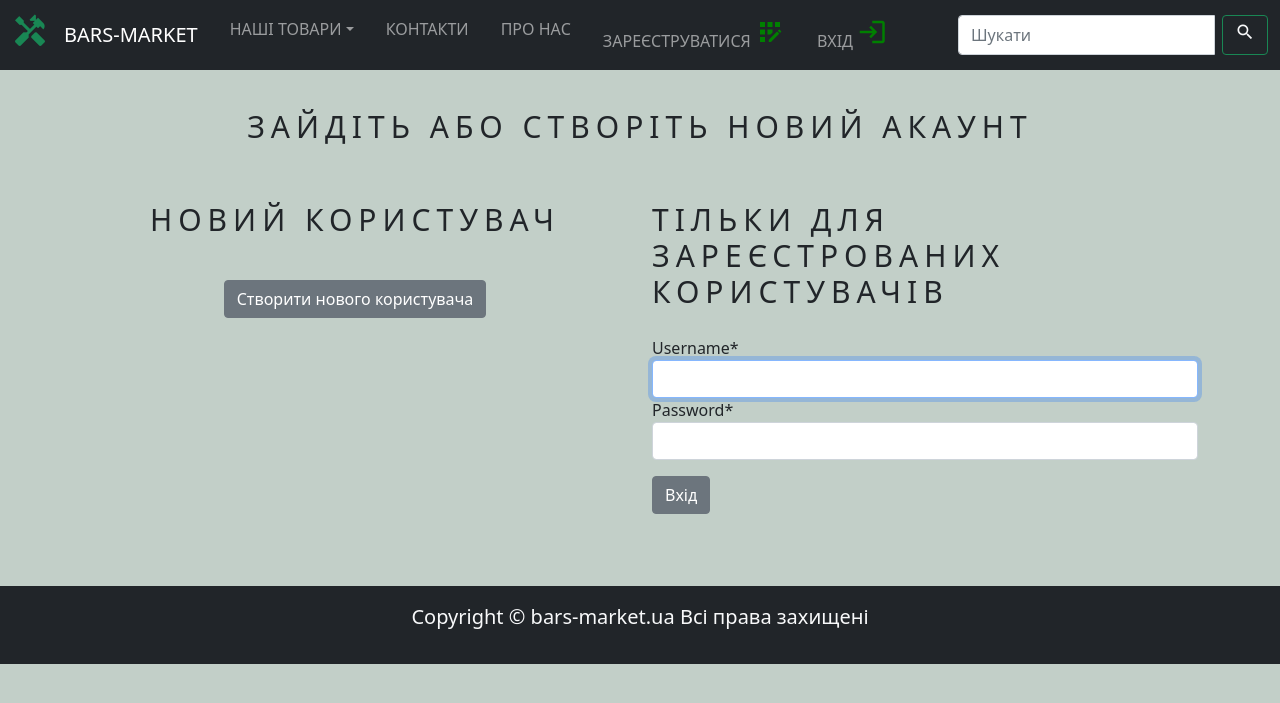
After one commit to barserkaua/Ecommerce-website, a Django app: page /account/login/ in a window 1280 px wide. The commit adds this page. Shown: the top 703 px of the page. Run offline with Django 3.2, Linux system fonts and the light colour scheme; data that the repository does not hold is empty; some libraries are stand-ins or nearby versions.

Commit message:
add login and logout

```diff
--- a/barsmarket/static/css/base1.css
+++ b/barsmarket/static/css/base1.css
@@ -33,3 +33,7 @@ body {
     color: red;
     font-weight: bold;
 }
+
+.custom_div {
+    margin-bottom: 20px !important;
+}
--- a/shop/templates/shop/cart.html
+++ b/shop/templates/shop/cart.html
@@ -35,7 +35,7 @@
                 {% for cart_item in cart_items %}
                 <tr>
                     <td>
-                        <a href="card_item.product.get_url">
+                        <a href="{{ cart_item.product.get_url }}">
                             <img src="{{cart_item.product.image.url}}" width="100" height="100">
                         </a>
                     </td>
--- /dev/null
+++ b/shop/templates/shop/login.html
@@ -0,0 +1,45 @@
+{% extends 'shop/base.html' %}
+
+{% load static %}
+{% load crispy_forms_tags %}
+
+{% block title %} Веритифікація {% endblock %}
+
+{% block content %}
+
+    <div class="container">
+        <br>
+        <h1 class="product_title text-center">
+            Зайдіть або створіть новий акаунт
+        </h1>
+        <div class="row">
+            <div class="col-12 col-sm-12 col-lg-6 text-center custom_div">
+                <br>
+                <h2 class="product_title">
+                   Новий користувач
+                </h2>
+                <br>
+                <a href="{% url 'signup' %}" class="btn
+                    btn-secondary">Створити нового користувача
+                </a>
+            </div>
+            <div class="col-12 col-sm-12 col-lg-6 bg-silver">
+                <div>
+                    <br>
+                    <h2 class="product_title">
+                       Тільки для зареєстрованих користувачів
+                    </h2>
+                    <form method="post">
+                        {% csrf_token %}
+                        <p>{{ form | crispy }}</p>
+                        <button type="submit" class="btn
+                        btn-secondary">Вхід</button>
+                    </form>
+                </div>
+
+            </div>
+        </div>
+    </div>
+    <br>
+
+{% endblock %}
--- a/shop/templates/shop/navbar.html
+++ b/shop/templates/shop/navbar.html
@@ -17,6 +17,38 @@
                </li>
                <li class="nav-item"><a href="" class="nav-link text-uppercase font-weight-bold px-3">Контакти</a></li>
                <li class="nav-item"><a href="" class="nav-link text-uppercase font-weight-bold px-3">Про нас</a></li>
+               {% if request.user.is_authenticated and request.user.first_name %}
+                    <li class="nav-item">
+                        <span class="nav-link text-uppercase font-weight-bold px-3">
+                            Привіт, {{ request.user.first_name }}!
+                            <i class="material-icons cart-icon">person</i>
+                        </span>
+                    </li>
+
+                    <li class="nav-item">
+                        <a href="{% url 'logout' %}" class="nav-link text-uppercase font-weight-bold px-3">
+                                 Вихід
+                             <i class="material-icons cart-icon">logout</i>
+                        </a>
+                    </li>
+
+               {% else %}
+                    <li class="nav-item">
+                        <a href="{% url 'signup' %}" class="nav-link text-uppercase font-weight-bold px-3">
+                                 Зареєструватися
+                             <i class="material-icons cart-icon">app_registration</i>
+                        </a>
+                    </li>
+
+                    <li class="nav-item">
+                        <a href="{% url 'login' %}" class="nav-link text-uppercase font-weight-bold px-3">
+                                 Вхід
+                             <i class="material-icons cart-icon">login</i>
+                        </a>
+                    </li>
+
+               {% endif %}
+
                {% if item_count > 0 %}
                <li class="nav-item">
                    <a href="{% url 'cart_detail' %}" class="nav-link text-uppercase font-weight-bold px-3">
--- a/shop/urls.py
+++ b/shop/urls.py
@@ -10,4 +10,6 @@ urlpatterns = [
     path('cart/remove/<int:product_id>', views.cart_remove, name='cart_remove'),
     path('cart/remove_product/<int:product_id>', views.cart_remove_product, name='cart_remove_product'),
     path('account/create/', views.signUpView, name='signup'),
+    path('account/login/', views.loginView, name='login'),
+    path('account/logout/', views.logoutView, name='logout'),
 ]
--- a/shop/views.py
+++ b/shop/views.py
@@ -3,8 +3,8 @@ from django.shortcuts import render, get_object_or_404, redirect
 from .models import Category, Product, Cart, CartItem
 from django.contrib.auth.models import Group, User
 from .forms import SignUpForm
-from django.http import HttpResponse
-
+from django.contrib.auth.forms import AuthenticationForm
+from django.contrib.auth import login, authenticate, logout
 
 # Create your views here.
 def home(request, category_slug=None):
@@ -99,3 +99,25 @@ def signUpView(request):
     else:
         form = SignUpForm()
     return render(request, 'shop/signup.html', {'form': form})
+
+
+def loginView(request):
+    if request.method == 'POST':
+        form = AuthenticationForm(data=request.POST)
+        if form.is_valid():
+            username = request.POST['username']
+            password = request.POST['password']
+            user = authenticate(username=username, password=password)
+            if user is not None: # якщо такий юзер інсує, то ми логінимо
+                login(request, user)
+                return redirect('home')
+            else:
+                return redirect('signup')
+    else:
+        form = AuthenticationForm()
+    return render(request, 'shop/login.html', {'form': form})
+
+
+def logoutView(request):
+    logout(request)
+    return redirect('login')
```
